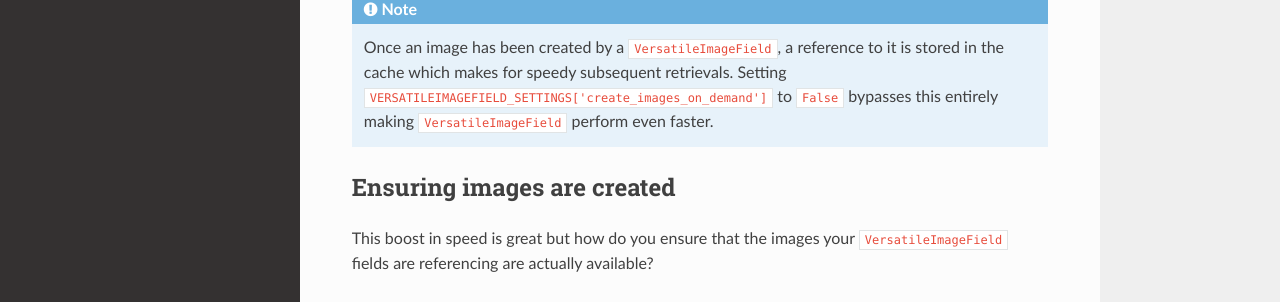
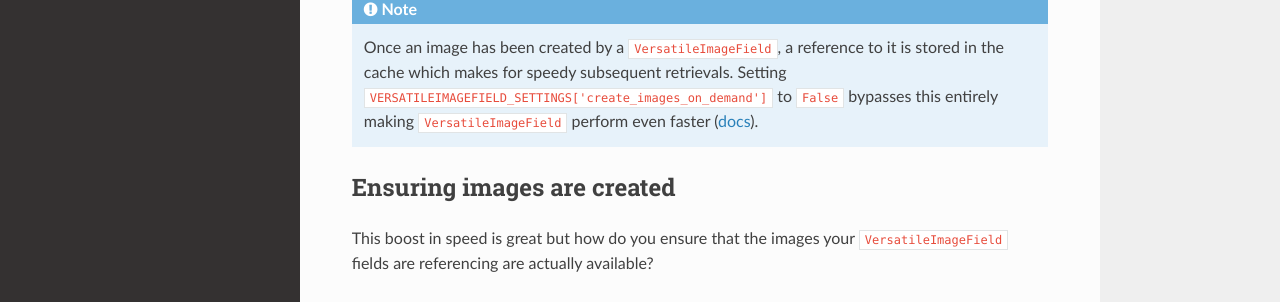
Before and after one commit to respondcreate/django-versatileimagefield, a Sphinx documentation site: the page built from docs/improving_performance.rst, in a window 1280 px wide and 900 px high. Shown: the part 440-742 px from the top of the window. Built offline with Sphinx 7.4.7 and the Read the Docs theme 2.0.0, drawn with Linux system fonts in a browser that asks for light colours.

Commit message:
More minor docs edits

```diff
--- a/docs/improving_performance.rst
+++ b/docs/improving_performance.rst
@@ -8,7 +8,7 @@ Turning off on-demand image creation
 
 To turn off on-demand image creation just set the ``'create_images_on_demand'`` key of the ``VERSATILEIMAGEFIELD_SETTINGS`` setting to ``False`` (:ref:`docs <versatileimagefield-settings>`). Now your ``VersatileImageField`` fields will return the expected URLs of each image rendition that is requested from it without first checking to see if they've actually been created yet.
 
-.. note:: Once an image has been created by a ``VersatileImageField``, a reference to it is stored in the cache which makes for speedy subsequent retrievals. Setting ``VERSATILEIMAGEFIELD_SETTINGS['create_images_on_demand']`` to ``False`` bypasses this entirely making ``VersatileImageField`` perform even faster.
+.. note:: Once an image has been created by a ``VersatileImageField``, a reference to it is stored in the cache which makes for speedy subsequent retrievals. Setting ``VERSATILEIMAGEFIELD_SETTINGS['create_images_on_demand']`` to ``False`` bypasses this entirely making ``VersatileImageField`` perform even faster (:ref:`docs <versatileimagefield-settings>`).
 
 Ensuring images are created
 ---------------------------
--- a/docs/installation.rst
+++ b/docs/installation.rst
@@ -24,6 +24,8 @@ installing ``django-versatileimagefield``:
     $ pip install django-versatileimagefield
 
 .. note:: ``django-versatileimagefield`` will not install ``django``.
+
+.. _settings:
 
 Settings
 --------
```
